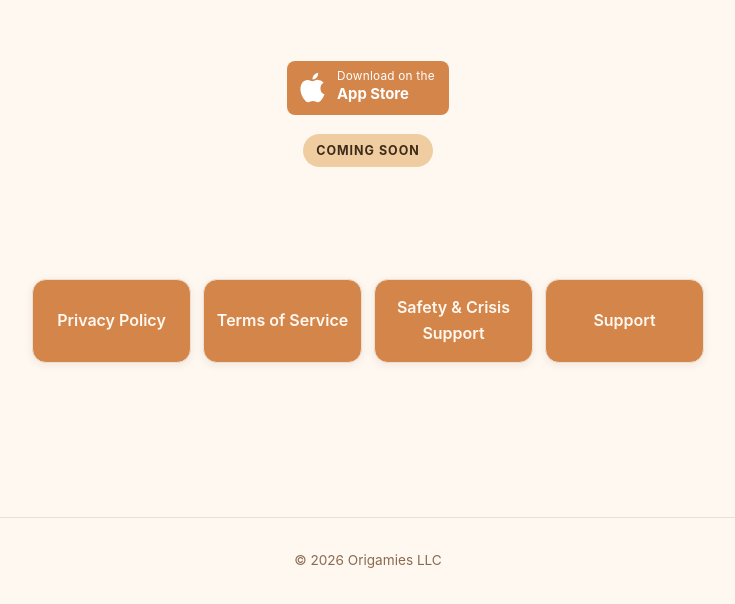
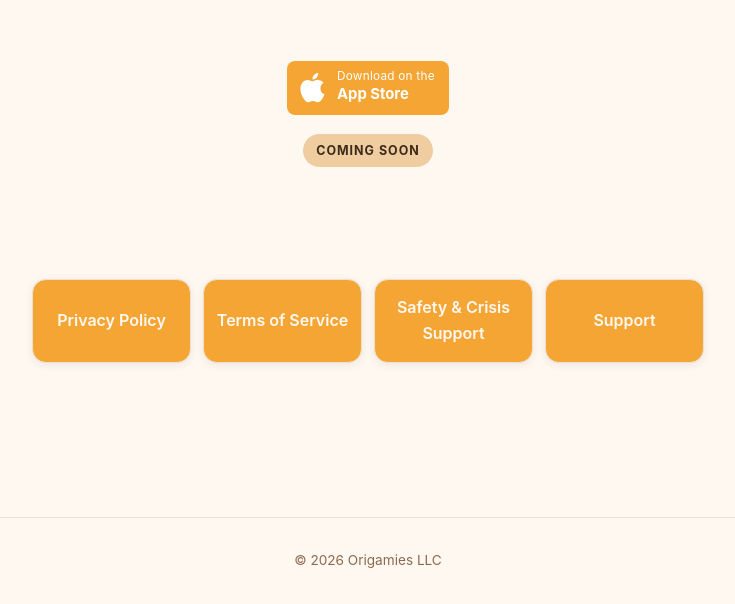
Before and after one commit to cuifoo17/Claws-website, a plain HTML site: page index.html in a window 1280 px wide. Shown: the part 196-800 px from the top of the page, without its empty margins (272-1007 px from the left). Drawn offline with Linux system fonts and the light colour scheme.

Commit message:
Homepage: use brighter send-button orange (#F4A534) for buttons + badge
Co-Authored-By: Claude Opus 4.8 (1M context) <noreply@anthropic.com>

```diff
--- a/index.html
+++ b/index.html
@@ -19,7 +19,7 @@
           <span class="app-store-badge" role="img" aria-label="Download on the App Store">
             <!-- Apple App Store Badge SVG -->
             <svg xmlns="http://www.w3.org/2000/svg" viewBox="0 0 120 40" width="162" height="54">
-              <rect width="120" height="40" rx="6" fill="#D4854A"/>
+              <rect width="120" height="40" rx="6" fill="#F4A534"/>
               <g fill="#fff">
                 <path d="M24.77 20.3a4.95 4.95 0 0 1 2.36-4.15 5.07 5.07 0 0 0-3.99-2.16c-1.68-.18-3.31 1.01-4.17 1.01-.87 0-2.19-.99-3.62-.96a5.31 5.31 0 0 0-4.47 2.73c-1.93 3.34-.49 8.27 1.36 10.97.93 1.33 2.02 2.81 3.45 2.76 1.4-.06 1.92-.89 3.61-.89 1.68 0 2.16.89 3.62.86 1.5-.03 2.44-1.33 3.33-2.67a11.1 11.1 0 0 0 1.52-3.09 4.79 4.79 0 0 1-2.99-4.41zM22.04 12.21a4.87 4.87 0 0 0 1.12-3.49 4.96 4.96 0 0 0-3.21 1.66 4.64 4.64 0 0 0-1.14 3.37 4.11 4.11 0 0 0 3.23-1.54z"/>
               </g>
--- a/styles.css
+++ b/styles.css
@@ -12,6 +12,8 @@
   --surface: #FFFBF5;     /* card surface */
   --amber: #D4854A;       /* brand / accent */
   --amber-dark: #B5673A;  /* hover / deeper accent */
+  --orange: #F4A534;      /* app send-button orange — homepage buttons */
+  --orange-dark: #DA8E20; /* hover for --orange */
   --golden: #EFCDA0;      /* soft accent / pill */
   --coral: #E08B6D;       /* warm accent */
   --espresso: #6B4226;    /* primary text / dark cards */
@@ -155,7 +157,7 @@ main {
   width: calc((100% - 1.5rem) / 3);
   padding: 0.95rem 0.75rem;
   border-radius: 14px;
-  background: var(--amber);
+  background: var(--orange);
   color: var(--bg);
   border: 1.5px solid var(--border);
   box-shadow: 0 2px 8px rgba(61, 43, 26, 0.08);
@@ -166,7 +168,7 @@ main {
 }
 
 .link-card:hover {
-  background: var(--amber-dark);
+  background: var(--orange-dark);
   box-shadow: 0 6px 18px rgba(61, 43, 26, 0.14);
   transform: translateY(-2px);
 }
```
